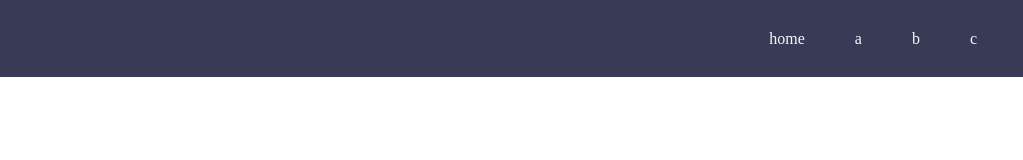
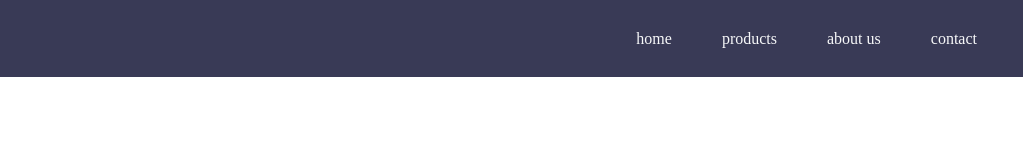
Before and after one commit to suhrabyhossein354-alt/sample-store, a plain HTML site: page index.html in a window 1280 px wide. Shown: the full height of the page, 180-1203 px from the left. Drawn offline with Linux system fonts and the light colour scheme.

Commit message:
fix header

```diff
--- a/index.html
+++ b/index.html
@@ -19,8 +19,8 @@
     <link rel="stylesheet" href="./style.css">
 </head>
 <body>
-    <div class="conteiner">
-        <div class="first-menu">
+    <div class="container">
+        <header class="first-menu">
 
             <img src="./img/logo.png" alt="logo">
 
@@ -28,15 +28,15 @@
 
                 <ul class="menu-items">
                     <li><a href="">home</a></li>
-                    <li><a href="">a</a></li>
-                    <li><a href="">b</a></li>
-                    <li><a href="">c</a></li>
+                    <li><a href="">products</a></li>
+                    <li><a href="">about us</a></li>
+                    <li><a href="">contact</a></li>
                 </ul>
                 <img src="./img/cart.png" alt="cart-logo">
 
             </nav>
 
-        </div>
+        </header>
 
     <!-- ==== Header Section === -->
 
```
